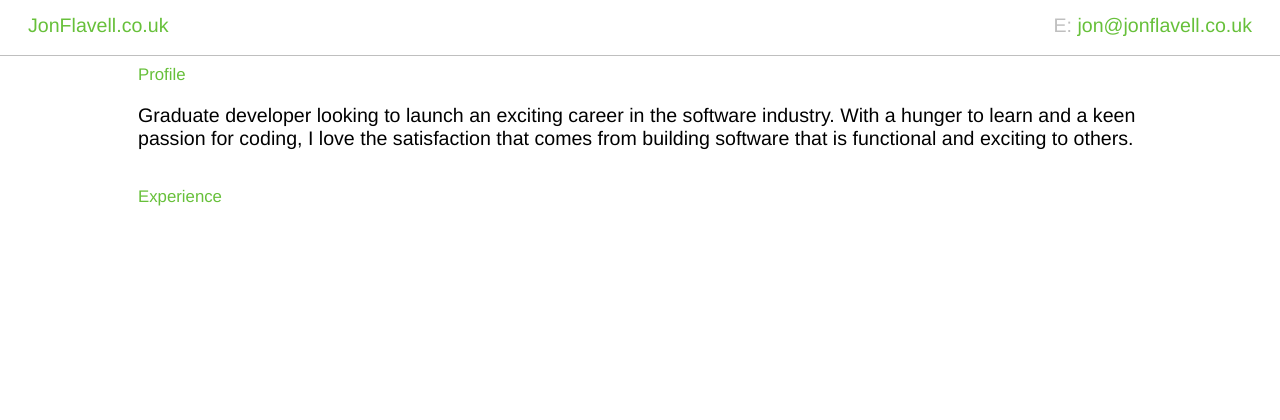
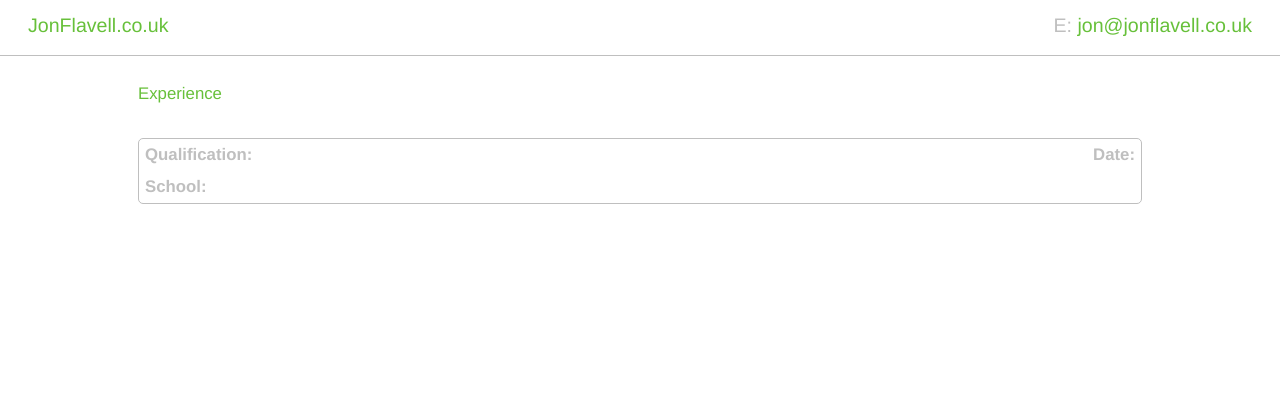
Before and after one commit to JonathanFlavell/jonflavell.co.uk, a PHP site: template src/views/cv.twig in a window 1280 px wide. Shown: the top 420 px of the page. Run offline with PHP 8.4, Linux system fonts and the light colour scheme; the template is opened without the code that fills it, so the values that code supplies are empty; style sheets or scripts are compiled from the project's sources; some libraries are stand-ins or nearby versions.

Commit message:
Add: new templates and content

```diff
--- a/src/views/base.twig
+++ b/src/views/base.twig
@@ -5,7 +5,7 @@
     <meta http-equiv="X-UA-Compatible" content="IE=edge">
     <meta name="viewport" content="width=device-width, initial-scale=1">
 
-    <title>JonFlavell.co.uk</title>
+    <title>JonFlavell.co.uk - {{ pageTitle }}</title>
 
     <link rel="stylesheet" href="/assets/css/app.css">
 
@@ -30,8 +30,8 @@
         </nav>
     </header>
 
-    <div class="content--fixed-heading">
-        {% block main   %}{% endblock %}
+    <div class="content--fixed-heading content--fixed-footer">
+        {% block main %}{% endblock %}
     </div>
 
     <footer class="footer footer--fixed-bottom">
--- /dev/null
+++ b/src/views/cv-content.twig
@@ -0,0 +1,10 @@
+<div class="cv-box collapse" data-collapse>
+    <p class="cv-box__header">{{ title }}
+        <span class="cv-box__dropdown collapse__label">&nbsp;</span>
+    </p>
+    <div class="cv-box__content collapse__content">
+        <p>
+            {{ content }}
+        </p>
+    </div>
+</div>
--- /dev/null
+++ b/src/views/cv-education-box.twig
@@ -0,0 +1,14 @@
+<div class="cv-box collapse" data-collapse>
+    <p class="cv-box__header">{{ education.title }}
+        <span class="cv-box__dropdown collapse__label">&nbsp;</span>
+    </p>
+    <div class="cv-box__content collapse__content">
+        <div class="cv-box__sub-header">
+            <ul class="education-details">
+                <li class="education-details__qualification">{{ education.qualification }}</li>
+                <li class="education-details__school">{{ education.school }}</li>
+                <li class="education-details__date">{{ education.dates }}</li>
+            </ul>
+        </div>
+    </div>
+</div>
--- a/src/views/cv.twig
+++ b/src/views/cv.twig
@@ -1,17 +1,9 @@
 {% extends 'base.twig' %}
 
 {% block main %}
-    <div class="cv-box collapse" data-collapse>
-        <p class="cv-box__header">Profile
-            <span class="cv-box__dropdown collapse__label">&nbsp;</span>
-        </p>
-        <div class="cv-box__content collapse__content">
-            <p>
-                Graduate developer looking to launch an exciting career in the software industry. With a
-                hunger to learn and a keen passion for coding, I love the satisfaction that comes from
-                building software that is functional and exciting to others.
-            </p>
-        </div>
-    </div>
-    {% include 'cv-employment-box.twig' with {'employers': employers}%}
+    {% include 'cv-content.twig' with {'title': profile.title, 'content': profile.content} %}
+    {% include 'cv-employment-box.twig' with {'employers': employers} %}
+    {% include 'cv-education-box.twig' with {'education': education} %}
+    {% include 'cv-content.twig' with {'title': technologies.title, 'content': technologies.content} %}
+    {% include 'cv-content.twig' with {'title': interests.title, 'content': interests.content} %}
 {% endblock %}
```
